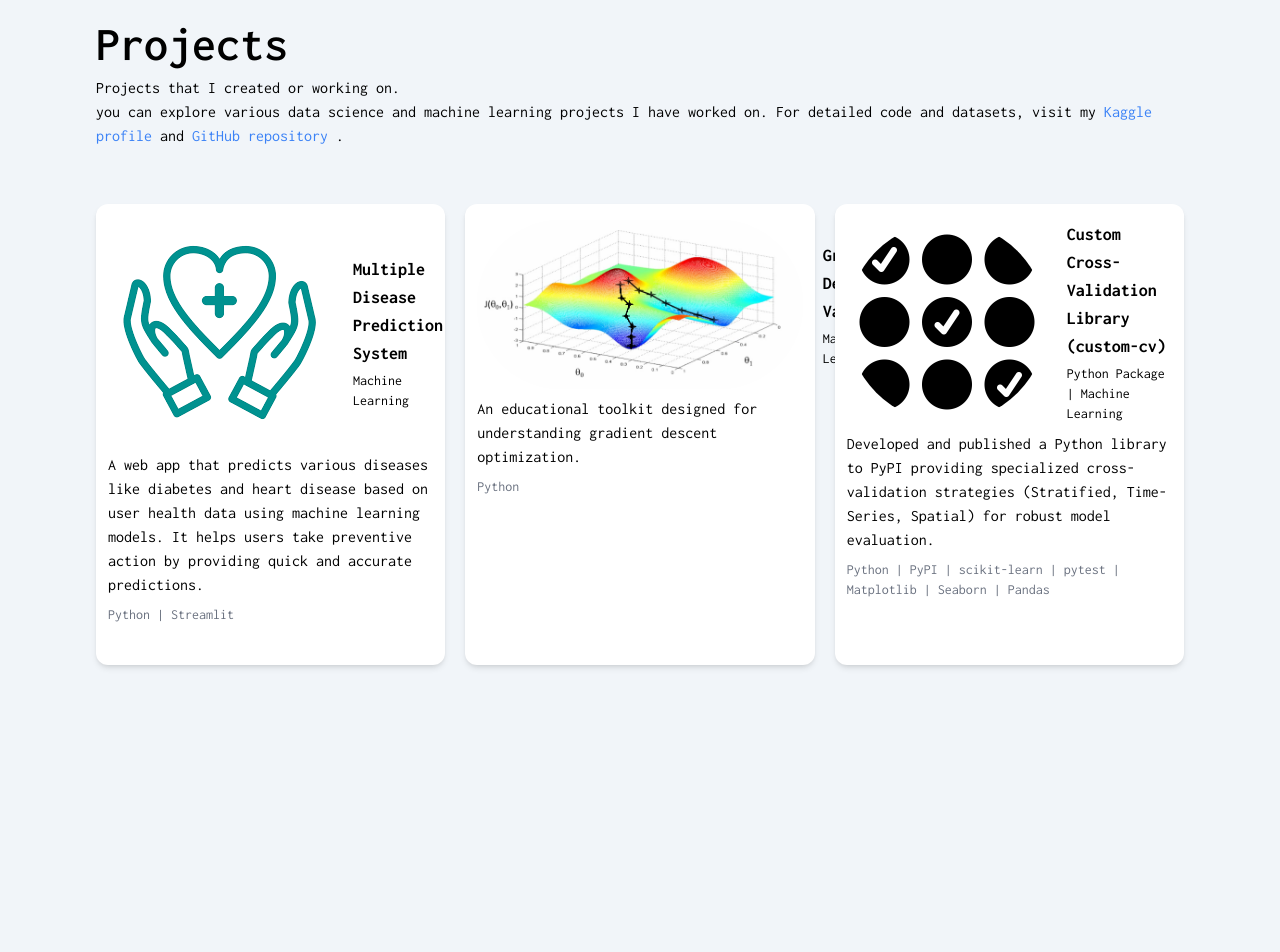
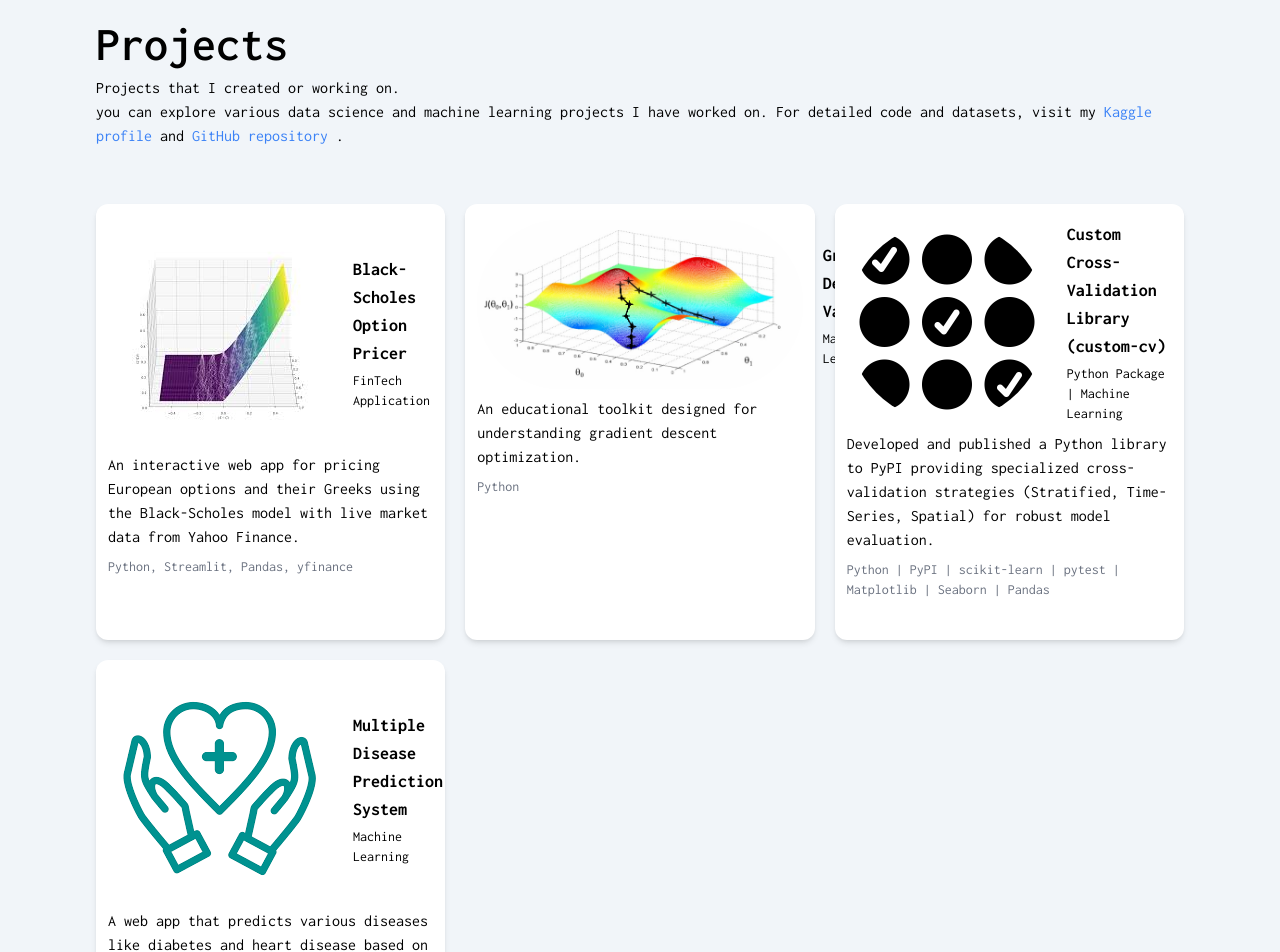
Before and after one commit to kiojoel/akinsanya, a Next.js app: page /projects in a window 1280 px wide. Shown: the top 952 px of the page. Before the commit the page ends 800 px from the top, so only its background shows below. Built offline with nearby package versions, Linux system fonts and the light colour scheme.

Commit message:
new project

```diff
--- a/app/projects/page.tsx
+++ b/app/projects/page.tsx
@@ -3,13 +3,13 @@ import React from "react";
 
 const projects = [
   {
-    projectName: "Multiple Disease Prediction System",
-    projectType: "Machine Learning",
+    projectName: "Black-Scholes Option Pricer",
+    projectType: "FinTech Application",
     description:
-      "A web app that predicts various diseases like diabetes and heart disease based on user health data using machine learning models. It helps users take preventive action by providing quick and accurate predictions.",
-    techStacks: "Python | Streamlit",
-    link: "https://multiple-health-disease-prediction-systems.streamlit.app/",
-    src: "/health.png",
+      "An interactive web app for pricing European options and their Greeks using the Black-Scholes model with live market data from Yahoo Finance.",
+    techStacks: "Python, Streamlit, Pandas, yfinance",
+    link: "https://black-scholes-pricing-models.streamlit.app/",
+    src: "/black-scholes-app.jpg",
   },
   {
     projectName: "Gradient Descent Variants",
@@ -29,6 +29,15 @@ const projects = [
       "Python | PyPI | scikit-learn | pytest | Matplotlib | Seaborn | Pandas",
     link: "https://github.com/kiojoel/custom-cv-lib",
     src: "/cv.png",
+  },
+  {
+    projectName: "Multiple Disease Prediction System",
+    projectType: "Machine Learning",
+    description:
+      "A web app that predicts various diseases like diabetes and heart disease based on user health data using machine learning models. It helps users take preventive action by providing quick and accurate predictions.",
+    techStacks: "Python | Streamlit",
+    link: "https://multiple-health-disease-prediction-systems.streamlit.app/",
+    src: "/health.png",
   },
   // Add more projects as needed
 ];
```
Also changed, not shown: public/black-scholes-app.jpg (added).
